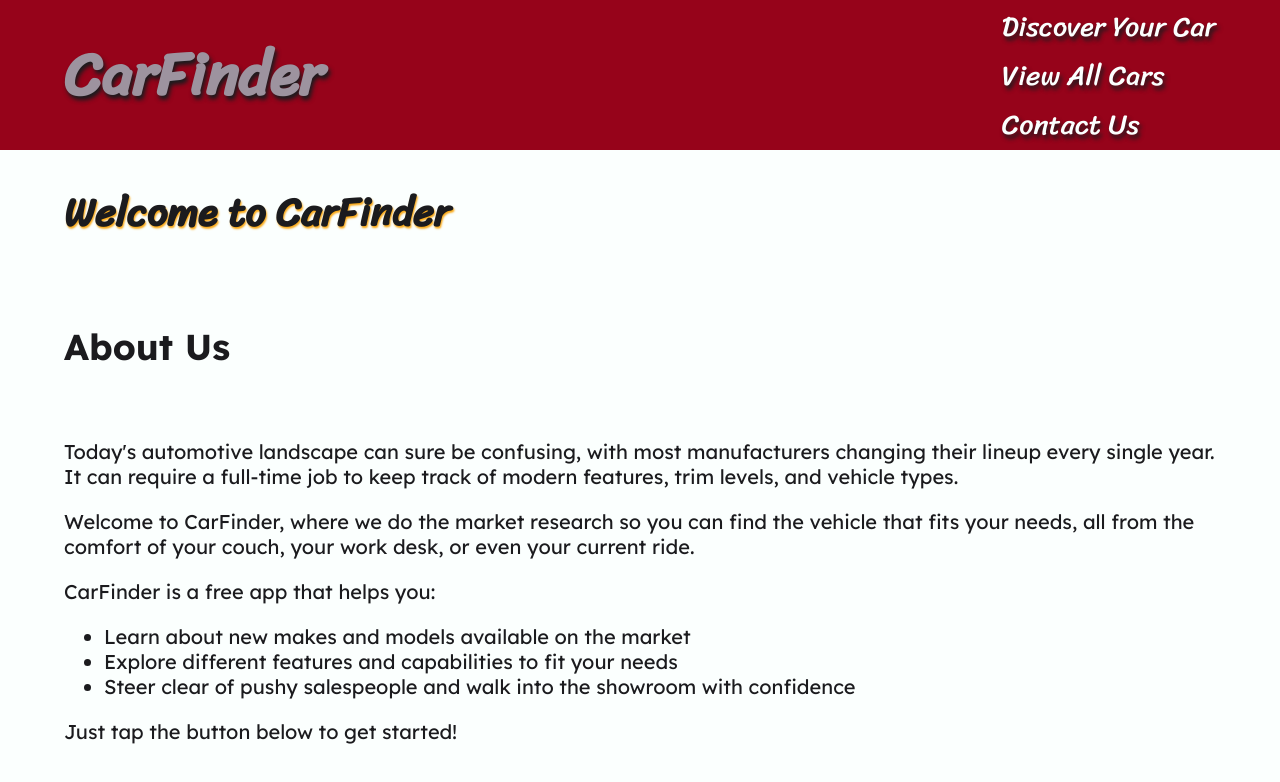
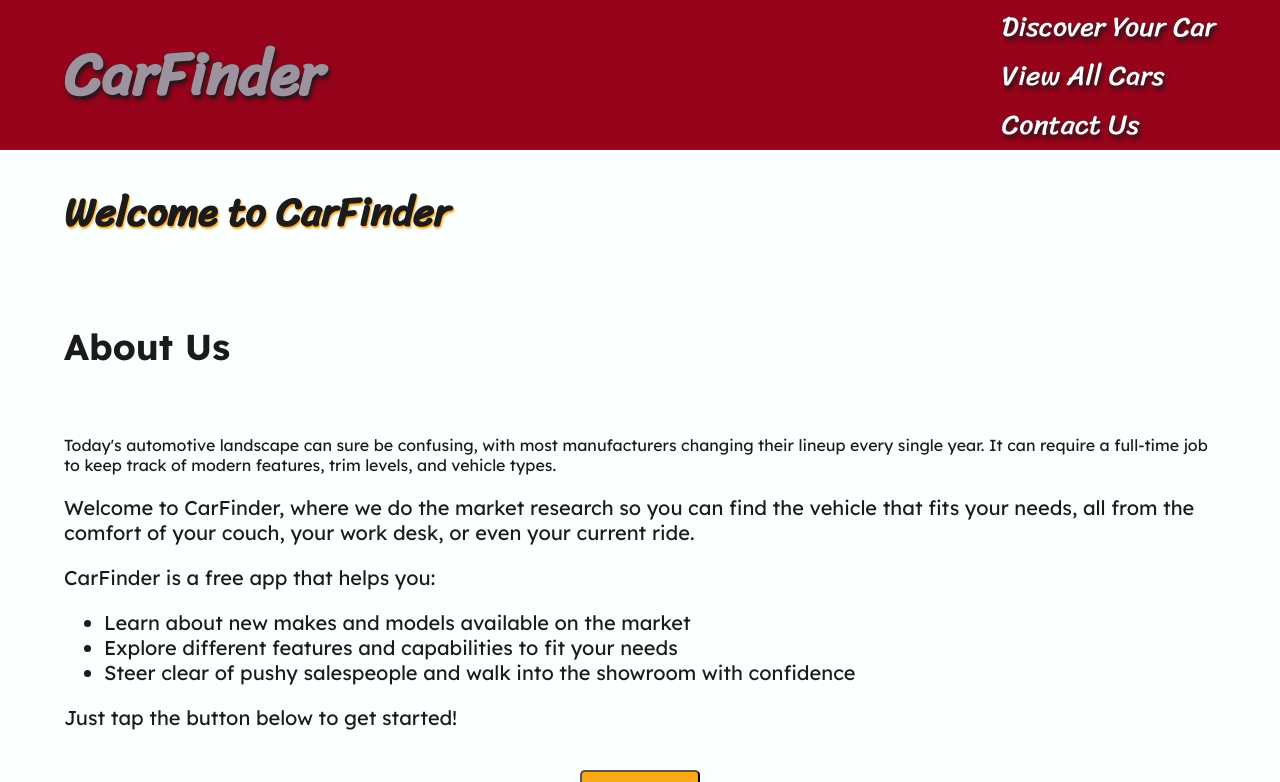
Before and after one commit to Nbelman1/unit1-final-project-carFinder, a React (Vite) app in the folder car-finder/: page / in a window 1280 px wide. Shown: the top 782 px of the page. Built offline with nearby package versions, Linux system fonts and the light colour scheme.

Commit message:
Removed redundant classNames from HTML elements

```diff
--- a/car-finder/src/components/main-page/Home.jsx
+++ b/car-finder/src/components/main-page/Home.jsx
@@ -1,17 +1,17 @@
 const Home = () => {
     return (
-        <div>
-            <h1 className="heading-h1 container">Welcome to CarFinder</h1>
+        <div className="container">
+            <h1>Welcome to CarFinder</h1>
             <br />
-            <h2 className="heading-h2 container">About Us</h2>
+            <h2>About Us</h2>
             <br />
-            <p className="text-para container">
+            <p>
                 Today's automotive landscape can sure be confusing, with most manufacturers changing their lineup every single year. It can require a full-time job to keep track of modern features, trim levels, and vehicle types.
             </p>
-            <p className="text-para container">
+            <p className="text-para">
                 Welcome to CarFinder, where we do the market research so you can find the vehicle that fits your needs, all from the comfort of your couch, your work desk, or even your current ride.
             </p>
-            <div className="text-para container">
+            <div className="text-para">
                 CarFinder is a free app that helps you:
                 <ul>
                     <li>Learn about new makes and models available on the market</li>
```
